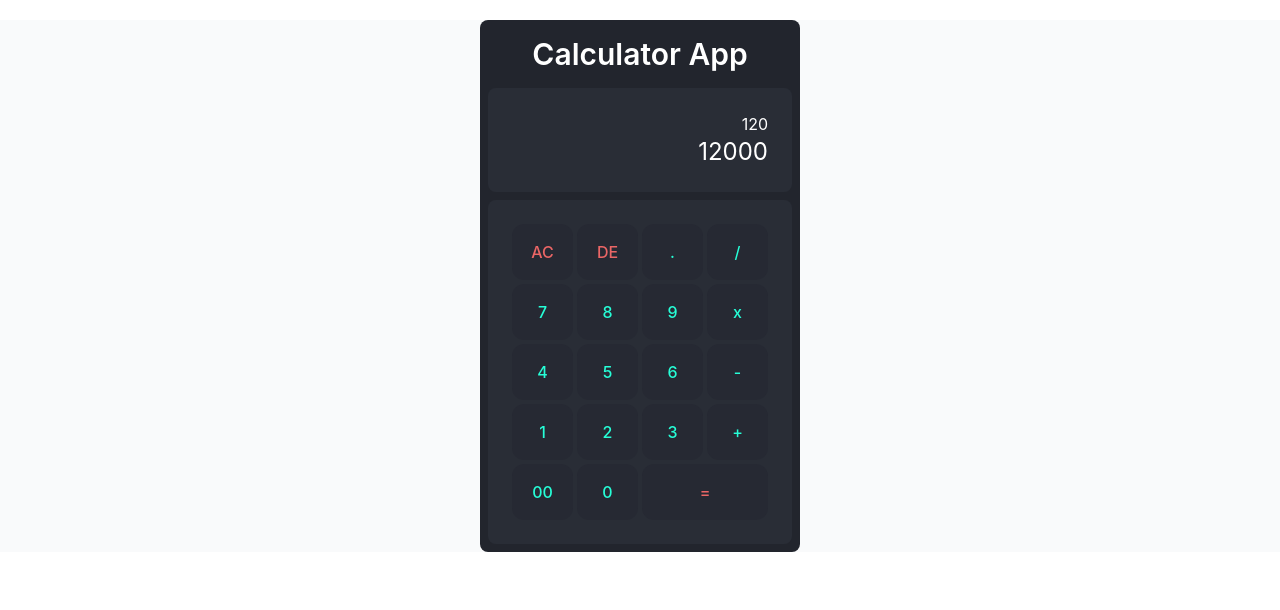
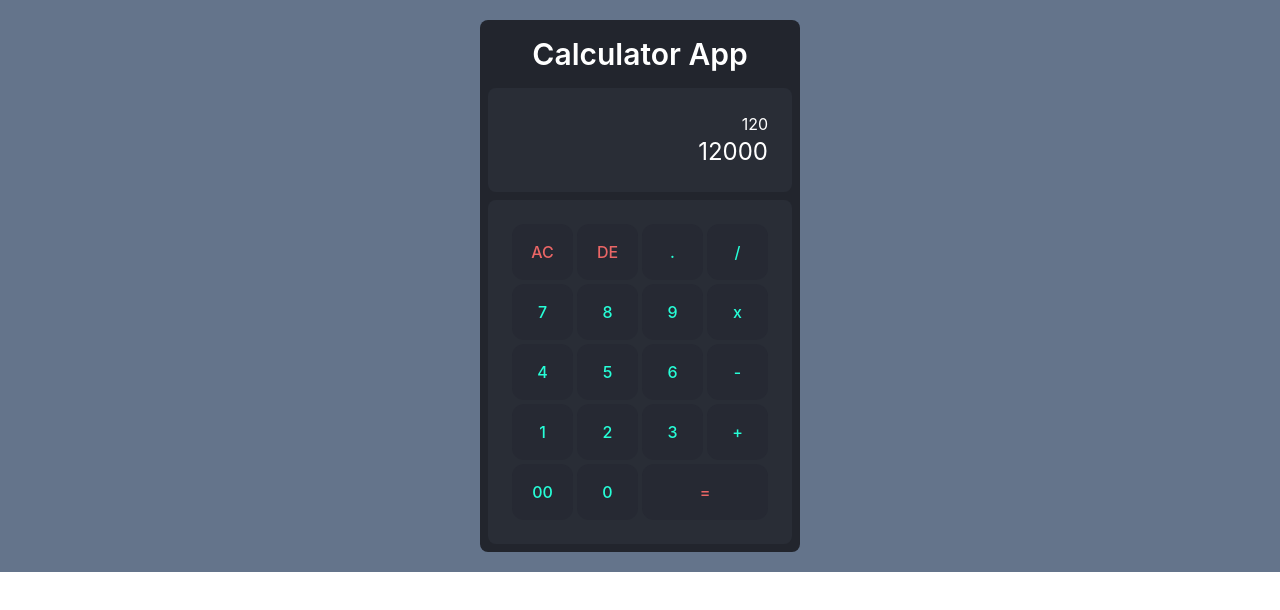
Before and after one commit to bbaung/react-tailwind-calculator, a React (Create React App) app: page / in a window 1280 px wide. Shown: the top 610 px of the page. Built offline with nearby package versions, Linux system fonts and the light colour scheme.

Commit message:
second pc test

```diff
--- a/src/App.js
+++ b/src/App.js
@@ -5,8 +5,8 @@ import Calculator from "./components/Calculator";
 
 function App() {
   return (
-    <div className="py-5">
-      <div className="w-[1280px] mx-auto bg-gray-50">
+    <div className="py-5 bg-slate-500">
+      <div className="w-[1280px] mx-auto">
 
         <div className="flex flex-col w-full ml:w-80 h-[1500px] ml:h-auto mx-auto">
           <Calculator/>
```
